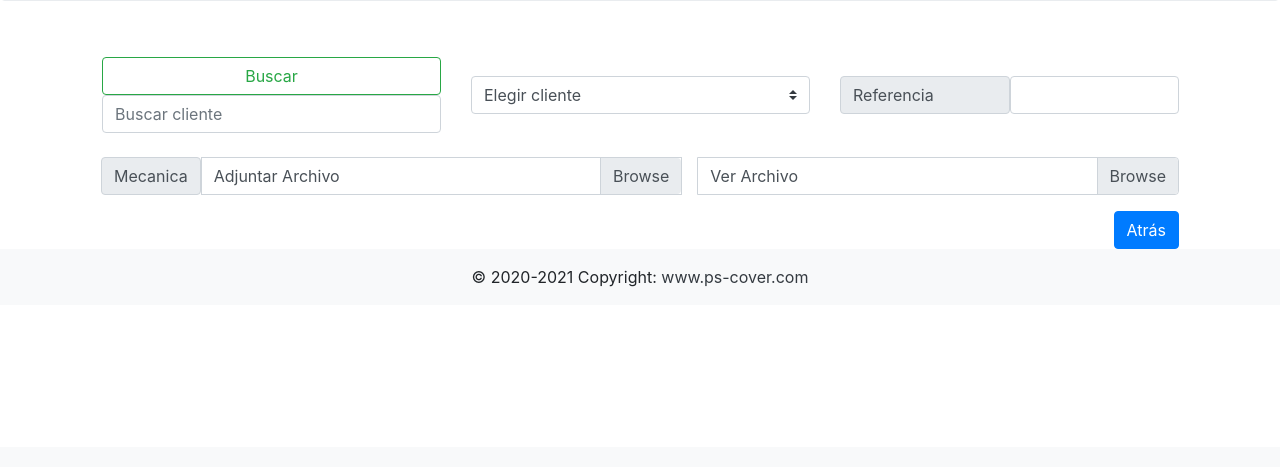
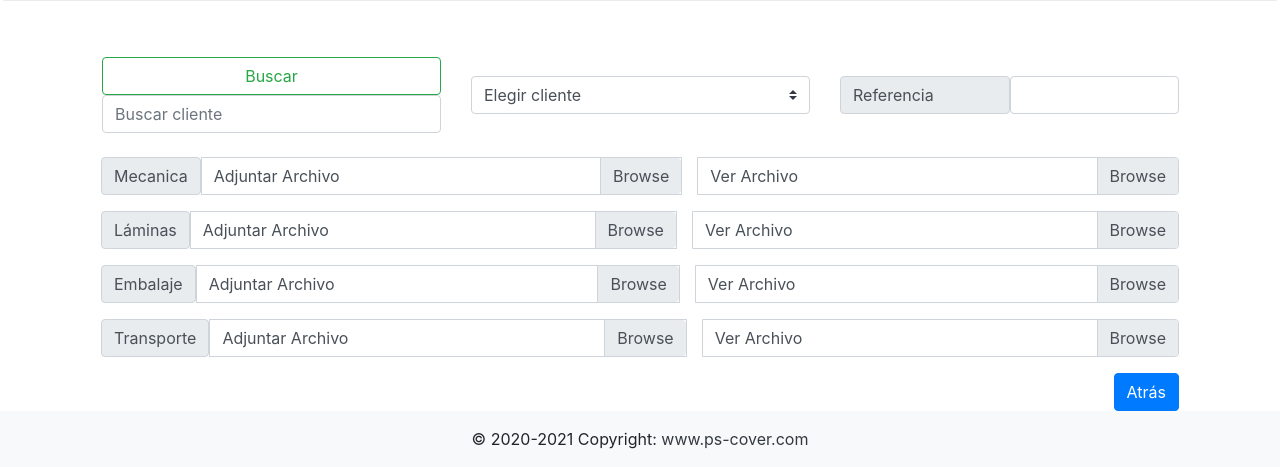
Before and after one commit to santiagosl/produccion, a PHP site: template templates/produccion.html.twig in a window 1280 px wide. Shown: the part 353-820 px from the top of the page. Before the commit the page ends 640 px from the top, so only its background shows below. Run offline with PHP 8.4, Linux system fonts and the light colour scheme; the template is opened without the code that fills it, so the values that code supplies are empty; some libraries are stand-ins or nearby versions.

Commit message:
Todos los inputs a falta de boton generar

```diff
--- a/templates/produccion.html.twig
+++ b/templates/produccion.html.twig
@@ -40,9 +40,49 @@
             </nav>
         </div>
 
-
+            {# MECANICA #}
             <div class="container input-group mb-3">
                     <label class="input-group-text ml-3 w-10">Mecanica</label>
+                <div class="custom-file mr-3">
+                    <input type="file" class="custom-file-input" id="inputGroupFile04">
+                    <label class="custom-file-label" for="inputGroupFile04">Adjuntar Archivo</label>
+                </div>
+                 <div class="custom-file mr-3">
+                    <input type="file" class="custom-file-input" id="inputGroupFile04">
+                    <label class="custom-file-label" for="inputGroupFile04">Ver Archivo</label>
+                </div>
+            </div>
+
+            {# LAMINAS #}
+            <div class="container input-group mb-3">
+                    <label class="input-group-text ml-3 w-10">Láminas</label>
+                <div class="custom-file mr-3">
+                    <input type="file" class="custom-file-input" id="inputGroupFile04">
+                    <label class="custom-file-label" for="inputGroupFile04">Adjuntar Archivo</label>
+                </div>
+                 <div class="custom-file mr-3">
+                    <input type="file" class="custom-file-input" id="inputGroupFile04">
+                    <label class="custom-file-label" for="inputGroupFile04">Ver Archivo</label>
+                </div>
+            </div>
+
+            {# EMBALAJE #}
+            <div class="container input-group mb-3">
+                    <label class="input-group-text ml-3 w-10">Embalaje</label>
+                <div class="custom-file mr-3">
+                    <input type="file" class="custom-file-input" id="inputGroupFile04">
+                    <label class="custom-file-label" for="inputGroupFile04">Adjuntar Archivo</label>
+                </div>
+                 <div class="custom-file mr-3">
+                    <input type="file" class="custom-file-input" id="inputGroupFile04">
+                    <label class="custom-file-label" for="inputGroupFile04">Ver Archivo</label>
+                </div>
+            </div>
+
+
+            {# TRANSPORTE #}
+            <div class="container input-group mb-3">
+                    <label class="input-group-text ml-3 w-10">Transporte</label>
                 <div class="custom-file mr-3">
                     <input type="file" class="custom-file-input" id="inputGroupFile04">
                     <label class="custom-file-label" for="inputGroupFile04">Adjuntar Archivo</label>
```
